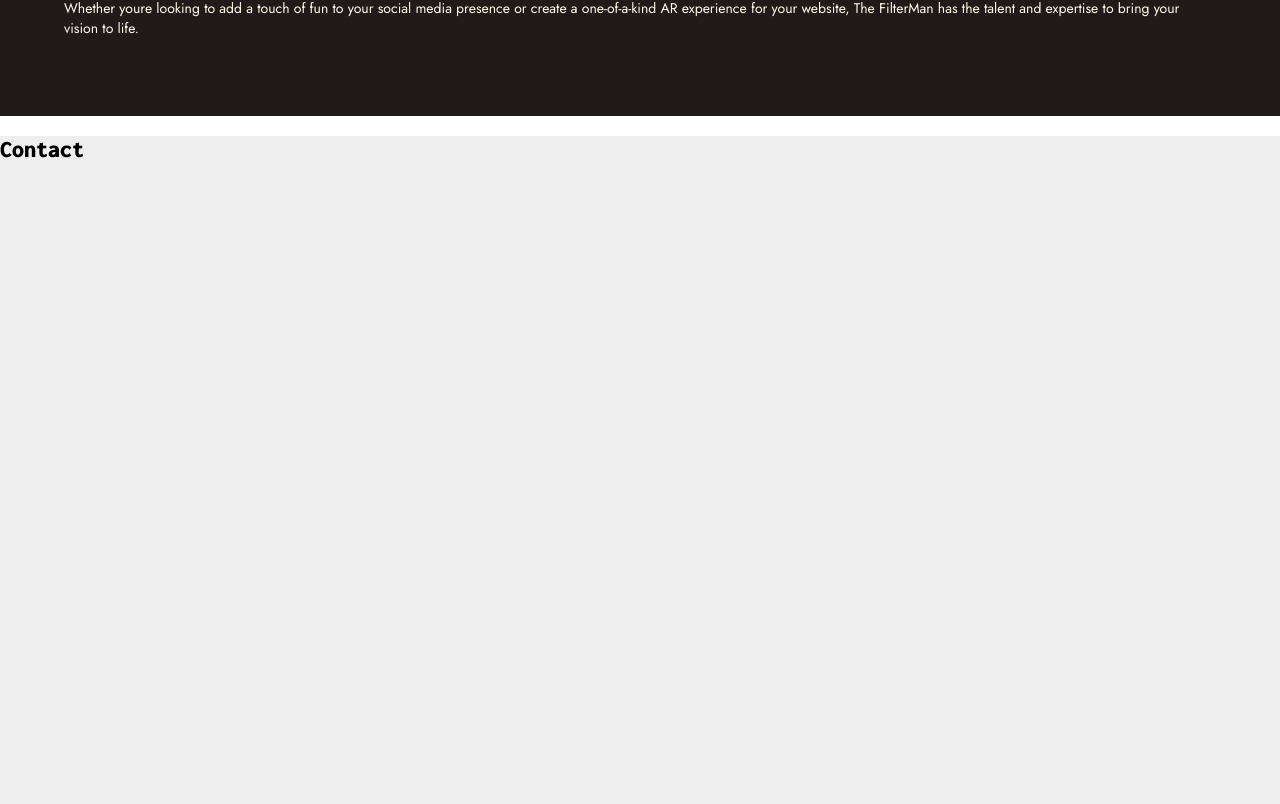
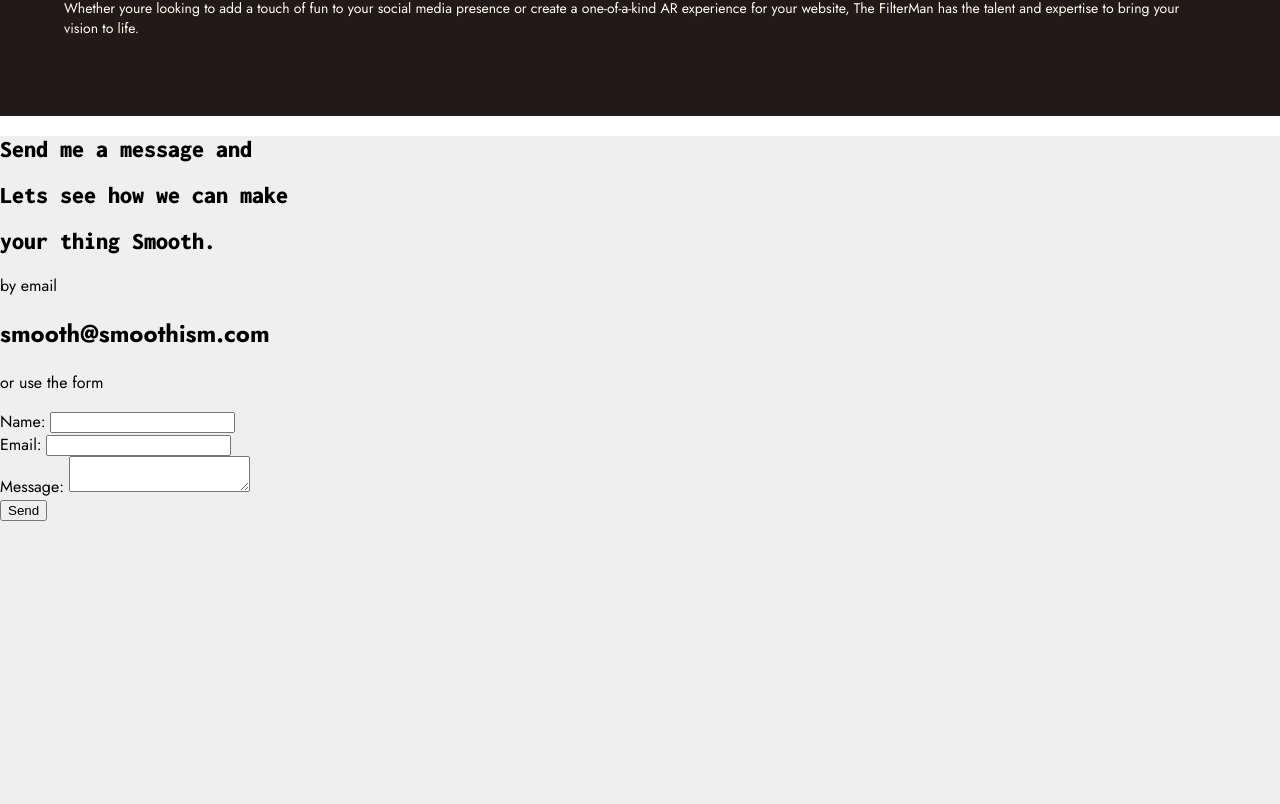
Before and after one commit to bernardbolter/thefilterman.de, a Next.js app: page / in a window 1280 px wide. Shown: the part 1736-2540 px from the top of the page. Built offline with nearby package versions, Linux system fonts and the light colour scheme.

Commit message:
added contact from

```diff
--- a/package.json
+++ b/package.json
@@ -16,11 +16,13 @@
     "@types/react-dom": "18.0.11",
     "eslint": "8.34.0",
     "eslint-config-next": "13.1.6",
+    "formik": "^2.2.9",
     "gsap": "^3.11.4",
     "next": "13.1.6",
     "react": "18.2.0",
     "react-dom": "18.2.0",
     "sass": "^1.58.3",
-    "typescript": "4.9.5"
+    "typescript": "4.9.5",
+    "yup": "^1.0.2"
   }
 }
--- a/src/components/contact/contact.tsx
+++ b/src/components/contact/contact.tsx
@@ -1,11 +1,117 @@
+import { useState } from 'react'
+import { Formik, Form, Field} from 'formik'
+import * as Yup from 'yup'
+
+import ThreeDots from '../../svg/threeDots'
+
 import styles from './contact.module.scss'
 
+const FormSchema = Yup.object().shape({
+  ame: Yup.string().min(2).max(50).required('required'),
+  email: Yup.string().email('invalid email').required('required'),
+  message: Yup.string().min(10).required('required')
+})
+
 const Contact = () => {
-    return (
-        <section className={styles.container}>
-            <h1>Contact</h1>
-        </section>
-    )
+  const [responseMessage, setResponseMessage] = useState('')
+  const [formSubmitted, setFormSubmitted] = useState(false)
+
+  const handleFocus = () => {
+      if (formSubmitted) {
+          setFormSubmitted(false)
+          setResponseMessage('')
+      }
+  }
+  return (
+      <section className={styles.container}>
+            <h1>Send me a message and</h1>
+            <h1>Lets see how we can make</h1>
+            <h1>your thing Smooth.</h1>
+            <p>by email</p>
+            <h2>smooth@smoothism.com</h2>
+            <p>or use the form</p>
+            <Formik
+                initialValues={{
+                  name: '',
+                  email: '',
+                  message: ''
+                }}
+                validationSchema={FormSchema}
+                onSubmit={
+                  async (
+                    values,
+                    { setSubmitting, resetForm }
+                  ) => {
+                    setSubmitting(true)
+                    const response = await fetch('/api/mail', {
+                      method: 'POST',
+                      body: JSON.stringify(values)
+                    })
+                    if (response.status === 200) {
+                      setResponseMessage("Your message has been sent, we will get back to you as soon as possible")
+                      resetForm()
+                      setFormSubmitted(true)
+                      setSubmitting(false)
+                    } else {
+                      setResponseMessage("There was an error sending you\'re message, please try again later or send an email directly to smooth@smoothism.com")
+                      resetForm()
+                      setFormSubmitted(true)
+                      setSubmitting(false)
+                    }
+                  }
+                }
+            >
+                {({ errors, touched, isSubmitting }) => {
+                    console.log("subing: ", isSubmitting)
+                    return (
+                    <Form name="smoothism-contact">
+                        <div className="form-input form-name">
+                            <label htmlFor="name">Name: </label>
+                            <Field
+                                id="name"
+                                name="name"
+                                onFocus={handleFocus}
+                            />
+                            {(errors.name && touched.name) && <div className="error-message">{errors.name}</div>}
+                        </div>
+                        <div className="form-input form-email">
+                            <label htmlFor="email">Email: </label>
+                            <Field
+                                id="email"
+                                name="email"
+                                onFocus={handleFocus}
+                            />
+                            {(errors.email && touched.email) && <div className="error-message">{errors.email}</div>}
+                        </div>
+                        <div className="form-input form-message">
+                            <label htmlFor="message">Message: </label>
+                            <Field
+                                id="message"
+                                name="message"
+                                component="textarea"
+                                onFocus={handleFocus}
+                            />
+                            {(errors.message && touched.message) && <div className="error-message">{errors.message}</div>}
+                        </div>
+                        {isSubmitting ? (
+                            <div className="form-blocks">
+                                <ThreeDots />
+                            </div>
+                        ) : (
+                            <>
+                                <button
+                                    className="send-button"
+                                    type="submit"
+                                >Send</button>
+                                <p>{responseMessage.length !== 0 && responseMessage}</p>
+                            </>
+                        )}
+
+                    </Form>
+                )}}
+            </Formik>
+      </section>
+  )
 }
 
 export default Contact
--- /dev/null
+++ b/src/svg/threeDots.js
@@ -0,0 +1,49 @@
+import React from "react";
+import { motion } from "framer-motion";
+
+const ThreeDots = () => {
+  return (
+    <motion.svg viewBox="0 0 120 30" fill="#222">
+      <motion.circle
+        cx="15"
+        cy="15"
+        r="15"
+        initial={{ scale: 1, opacity: 0.8 }}
+        animate={{ scale: 0.5, opacity: 0.4 }}
+        exit={{ scale: 1 }}
+        transition={{ duration: 2, ease: "linear", repeat: Infinity }}
+      />
+
+      <motion.circle
+        cx="60"
+        cy="15"
+        r="9"
+        initial={{ scale: 1, opacity: 0.8 }}
+        animate={{ scale: 0.5, opacity: 0.4 }}
+        exit={{ scale: 1 }}
+        transition={{
+          duration: 2,
+          delay: 0.4,
+          ease: "linear",
+          repeat: Infinity,
+        }}
+      />
+      <motion.circle
+        cx="105"
+        cy="15"
+        r="15"
+        initial={{ scale: 1, opacity: 0.8 }}
+        animate={{ scale: 0.5, opacity: 0.4 }}
+        exit={{ scale: 1 }}
+        transition={{
+          duration: 2,
+          delay: 0.8,
+          ease: "linear",
+          repeat: Infinity,
+        }}
+      />
+    </motion.svg>
+  );
+};
+
+export default ThreeDots;
```
Also changed, not shown: 1 other file (tests, documents, lock files or other folders).
